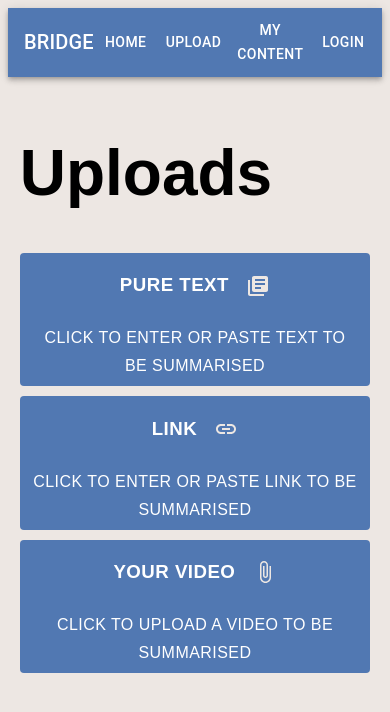
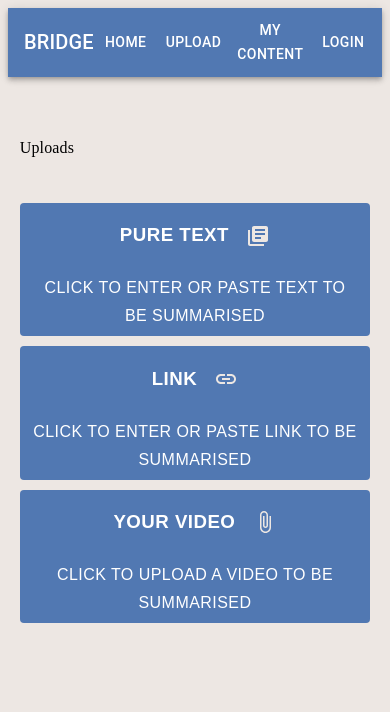
Before and after one commit to Spicy-Pineapple-Chicken-Stew/cissa-summerhack, a React (Create React App) app: page / in a window 390 px wide. Both pictures are taken after a click on the button "UPLOAD". Shown: the top 712 px of the page. Built offline with nearby package versions, Linux system fonts and the light colour scheme.

Commit message:
fixed mobile upload title font:

```diff
--- a/src/Pages/UploadPhone.js
+++ b/src/Pages/UploadPhone.js
@@ -5,6 +5,7 @@ import FilePopup from '../Components/upload_popup_file';
 import LinkIcon from '@mui/icons-material/Link';
 import AttachFileIcon from '@mui/icons-material/AttachFile';
 import LibraryBooksIcon from '@mui/icons-material/LibraryBooks';
+import {Typography} from "@mui/material";
 
 
 function UploadPhone(props){
@@ -22,7 +23,7 @@ function UploadPhone(props){
     return(
         <div className ='upload_wrapper'>
             <div className ='upload_title'>
-                <h1>Uploads</h1>
+                <h1><Typography fontFamily={"Oxygen"} fontSizes={"8vh"}>Uploads</Typography></h1>
             </div>
             <div>
                 <PhoneButton
```
